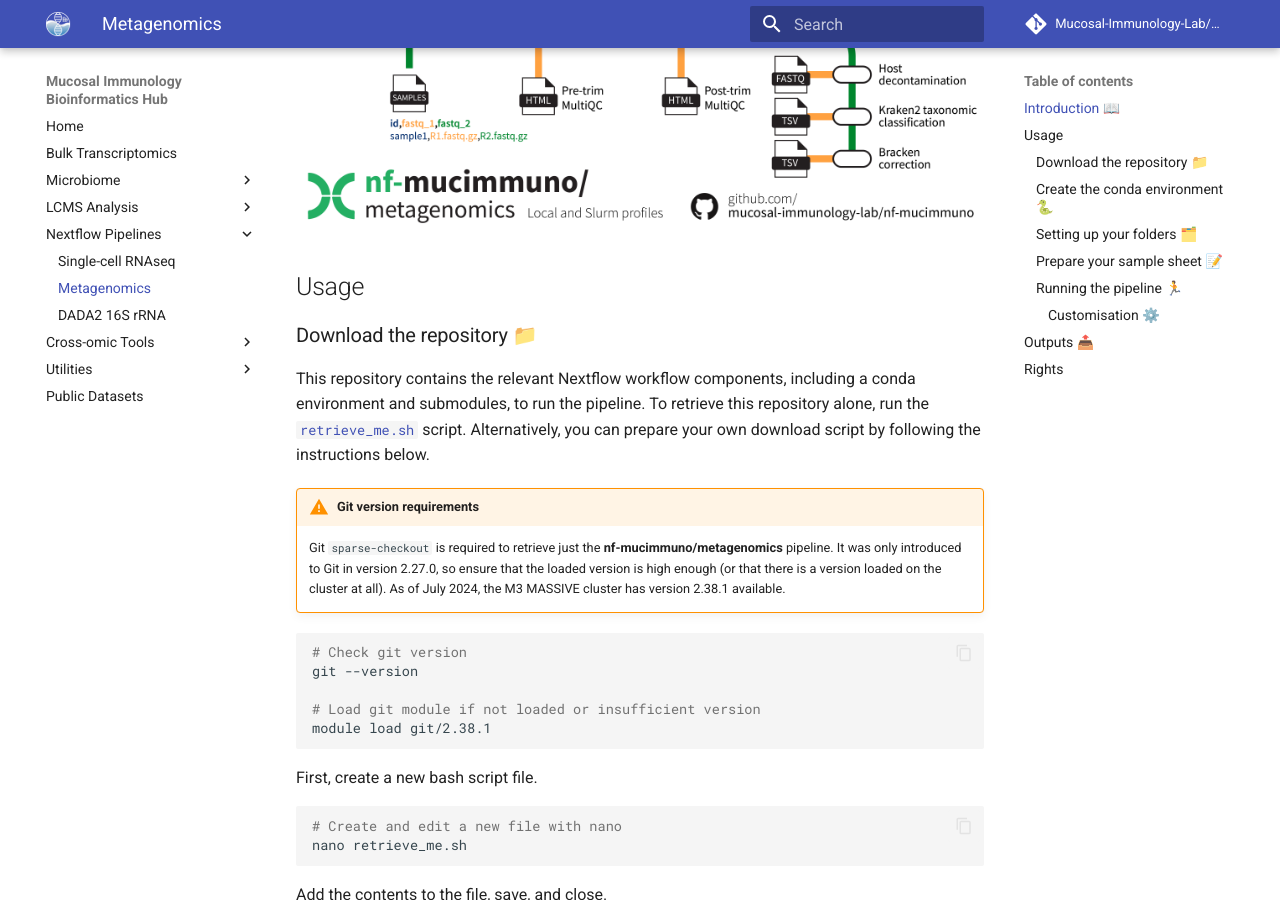
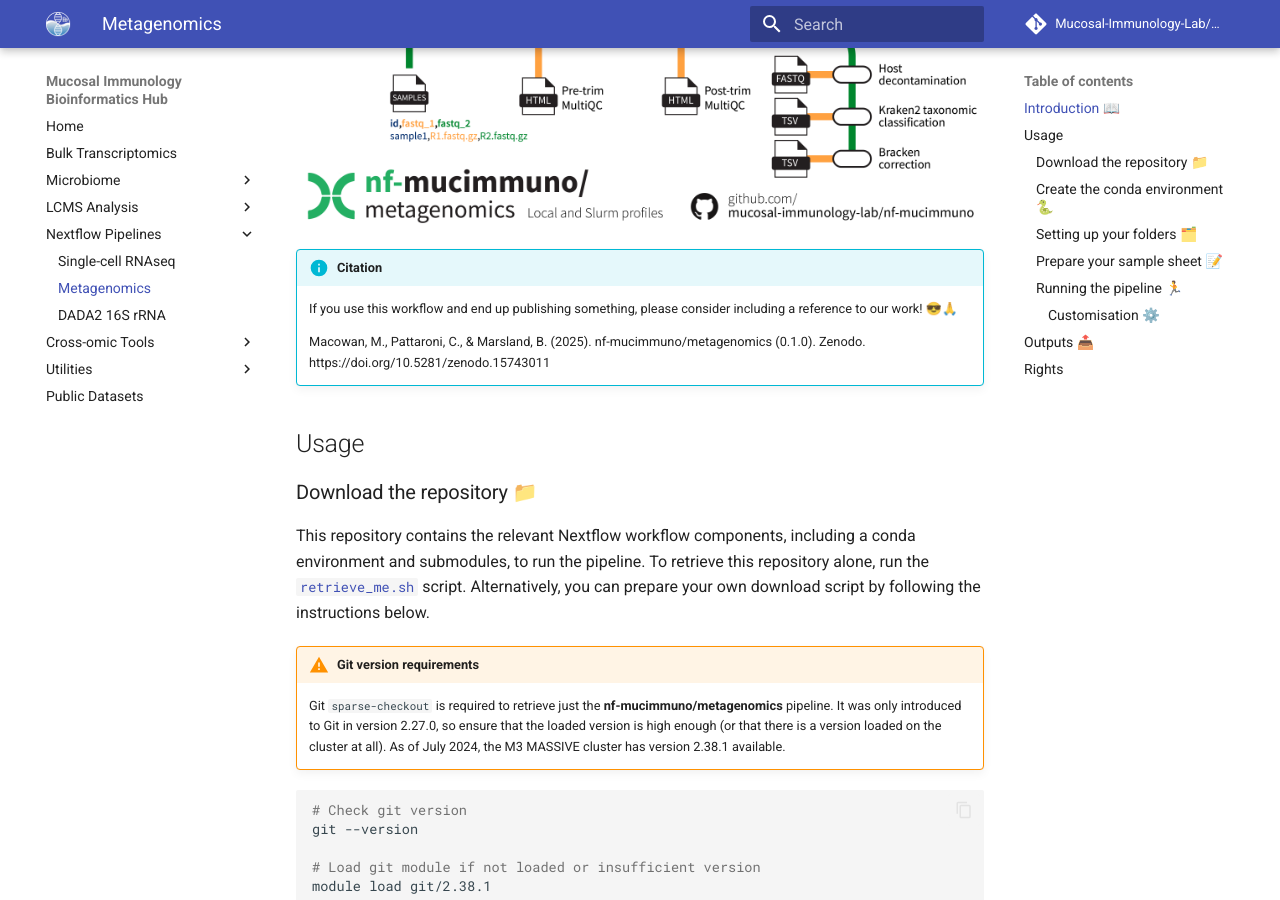
Before and after one commit to mucosal-immunology-lab/bioinformatics-hub, an MkDocs documentation site: the page built from docs/NextFlow/metagenomics.md, in a window 1280 px wide and 900 px high, scrolled down 506 px. Built offline with MkDocs 1.6.1 and Material for MkDocs 9.7.7, drawn with Linux system fonts in a browser that asks for light colours.

Commit message:
Added Zenodo citation for metagenomics Nextflow pipeline

```diff
--- a/docs/NextFlow/metagenomics.md
+++ b/docs/NextFlow/metagenomics.md
@@ -5,6 +5,12 @@
 [**nf-mucimmuno/metagenomics**](https://github.com/mucosal-immunology-lab/nf-mucimmuno/tree/main/metagenomics) is a bioinformatics pipeline that can be used for pre-processing of shotgun metagenomics sequencing reads. It takes a sample sheet and raw sequencing `.fastq.gz` files, performs quality profiling, filtering and trimming, removal of low complexity reads, and host decontamination. MultiQC is run on the FastQC outputs both before and after TrimGalore! for visual inspection of sample quality &ndash; output `.html` files are collected in the results. Reads are then assigned taxonomic classifications using Kraken2 and abundance-corrected via Bracken.
 
 ![nf-mucimmuno/scRNAseq](../assets/NextFlow/nf-mucimmuno_metagenomics.png){ align=center }
+
+!!! info "Citation"
+
+    If you use this workflow and end up publishing something, please consider including a reference to our work! 😎🙏
+
+    Macowan, M., Pattaroni, C., & Marsland, B. (2025). nf-mucimmuno/metagenomics (0.1.0). Zenodo. https://doi.org/10.5281/zenodo.15743011
 
 ## Usage
 
```
